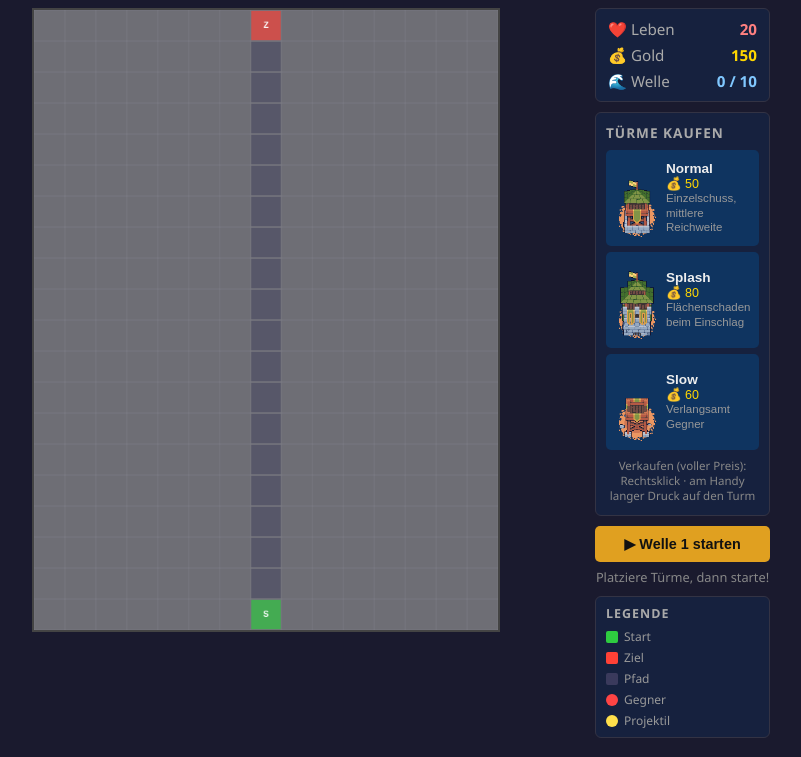
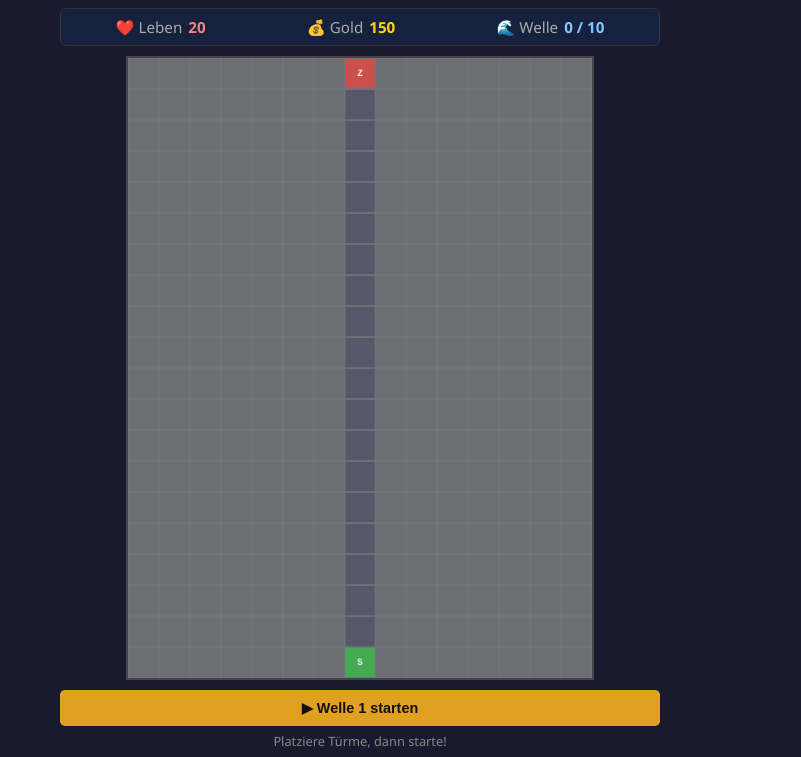
Before and after one commit to annawae/towerDefense, a plain HTML site: page index.html in a window 1280 px wide. Shown: the top 757 px of the page, without its empty margins (280-1081 px from the left). Drawn offline with Linux system fonts and the light colour scheme.

Commit message:
Shop: Turm-Buttons nebeneinander statt untereinander

```diff
--- a/index.html
+++ b/index.html
@@ -31,11 +31,11 @@
 
     #game-container {
       display: flex;
-      gap: 14px;
-      align-items: flex-start;
+      flex-direction: column;
+      align-items: center;
+      gap: 10px;
       width: 100%;
-      max-width: 820px;
-      justify-content: center;
+      max-width: 600px;
     }
 
     #canvas-wrap {
@@ -78,23 +78,26 @@
     #overlay p { font-size: 1.1rem; color: #ccc; }
 
     #sidebar {
-      width: 175px;
+      width: 100%;
       display: flex;
       flex-direction: column;
       gap: 10px;
     }
 
     #hud {
+      width: 100%;
       background: #16213e;
       border: 1px solid #334;
       border-radius: 6px;
-      padding: 10px 12px;
+      padding: 8px 12px;
       display: flex;
-      flex-direction: column;
-      gap: 6px;
+      flex-direction: row;
+      justify-content: space-around;
+      align-items: center;
+      gap: 16px;
       font-size: 0.95rem;
     }
-    #hud .row { display: flex; justify-content: space-between; align-items: center; }
+    #hud .row { display: flex; align-items: center; gap: 6px; }
     #hud .label { color: #aaa; }
     #hud .val-lives  { color: #ff8080; font-weight: bold; }
     #hud .val-gold   { color: #ffd700; font-weight: bold; }
@@ -106,25 +109,28 @@
       border-radius: 6px;
       padding: 10px;
       display: flex;
-      flex-direction: column;
+      flex-direction: row;
+      flex-wrap: wrap;
       gap: 6px;
     }
-    #shop h3 { font-size: 0.85rem; color: #aaa; text-transform: uppercase; letter-spacing: 1px; margin-bottom: 2px; }
+    #shop h3 { width: 100%; font-size: 0.85rem; color: #aaa; text-transform: uppercase; letter-spacing: 1px; margin-bottom: 2px; }
 
     .tower-btn {
+      flex: 1 1 0;
+      min-width: 90px;
       display: flex;
+      flex-direction: column;
       align-items: center;
-      gap: 8px;
+      gap: 4px;
       background: #0f3460;
       border: 2px solid transparent;
       border-radius: 5px;
-      padding: 7px 8px;
+      padding: 10px 6px;
       cursor: pointer;
       transition: border-color 0.15s, background 0.15s;
       color: #eee;
       font-size: 0.85rem;
-      text-align: left;
-      width: 100%;
+      text-align: center;
     }
     .tower-btn:hover { background: #1a4a80; }
     .tower-btn.selected { border-color: #ffd700 !important; background: #1a4a80; }
@@ -137,12 +143,13 @@
       image-rendering: pixelated;
       border: none;          /* kein Rahmen ums Icon (überschreibt canvas-Regel) */
     }
-    .tower-btn .info { display: flex; flex-direction: column; }
+    .tower-btn .info { display: flex; flex-direction: column; align-items: center; }
     .tower-btn .tname { font-weight: bold; }
     .tower-btn .tcost { color: #ffd700; font-size: 0.78rem; }
     .tower-btn .tdesc { color: #999; font-size: 0.72rem; line-height: 1.3; }
 
     #sell-hint {
+      width: 100%;
       font-size: 0.72rem;
       color: #888;
       text-align: center;
@@ -256,6 +263,21 @@
 
 
   <div id="game-container">
+    <div id="hud">
+      <div class="row">
+        <span class="label">❤️ Leben</span>
+        <span class="val-lives" id="hud-lives">20</span>
+      </div>
+      <div class="row">
+        <span class="label">💰 Gold</span>
+        <span class="val-gold" id="hud-gold">150</span>
+      </div>
+      <div class="row">
+        <span class="label">🌊 Welle</span>
+        <span class="val-wave" id="hud-wave">0 / 10</span>
+      </div>
+    </div>
+
     <div id="canvas-wrap">
       <canvas id="gameCanvas"></canvas>
       <div id="overlay">
@@ -266,19 +288,9 @@
     </div>
 
     <div id="sidebar">
-      <div id="hud">
-        <div class="row">
-          <span class="label">❤️ Leben</span>
-          <span class="val-lives" id="hud-lives">20</span>
-        </div>
-        <div class="row">
-          <span class="label">💰 Gold</span>
-          <span class="val-gold" id="hud-gold">150</span>
-        </div>
-        <div class="row">
-          <span class="label">🌊 Welle</span>
-          <span class="val-wave" id="hud-wave">0 / 10</span>
-        </div>
+      <div id="wave-ctrl">
+        <button class="action-btn" id="btn-start-wave">▶ Welle starten</button>
+        <div id="wave-info">Platziere Türme, dann starte!</div>
       </div>
 
       <div id="shop">
@@ -310,11 +322,6 @@
         <div id="sell-hint">Verkaufen (voller Preis): Rechtsklick · am Handy langer Druck auf den Turm</div>
       </div>
 
-      <div id="wave-ctrl">
-        <button class="action-btn" id="btn-start-wave">▶ Welle starten</button>
-        <div id="wave-info">Platziere Türme, dann starte!</div>
-      </div>
-
       <div id="legend">
         <h3>Legende</h3>
         <div class="legend-row"><div class="legend-dot" style="background:#2ecc40;"></div> Start</div>
```
